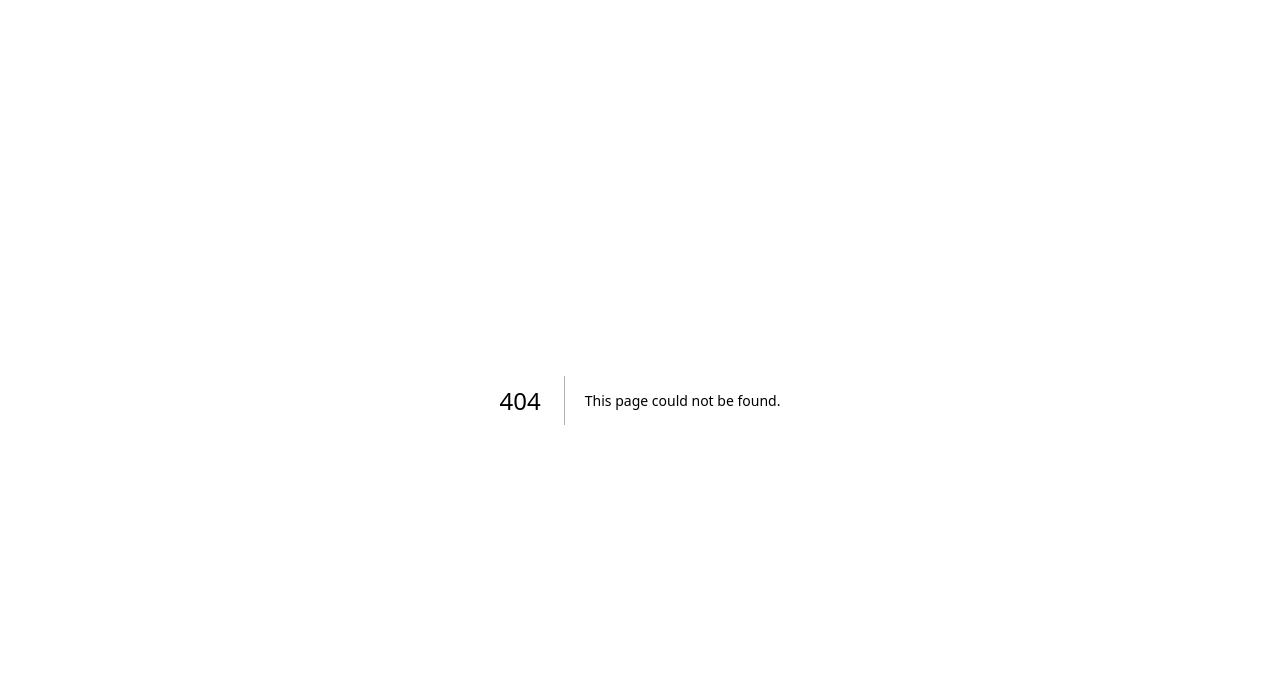
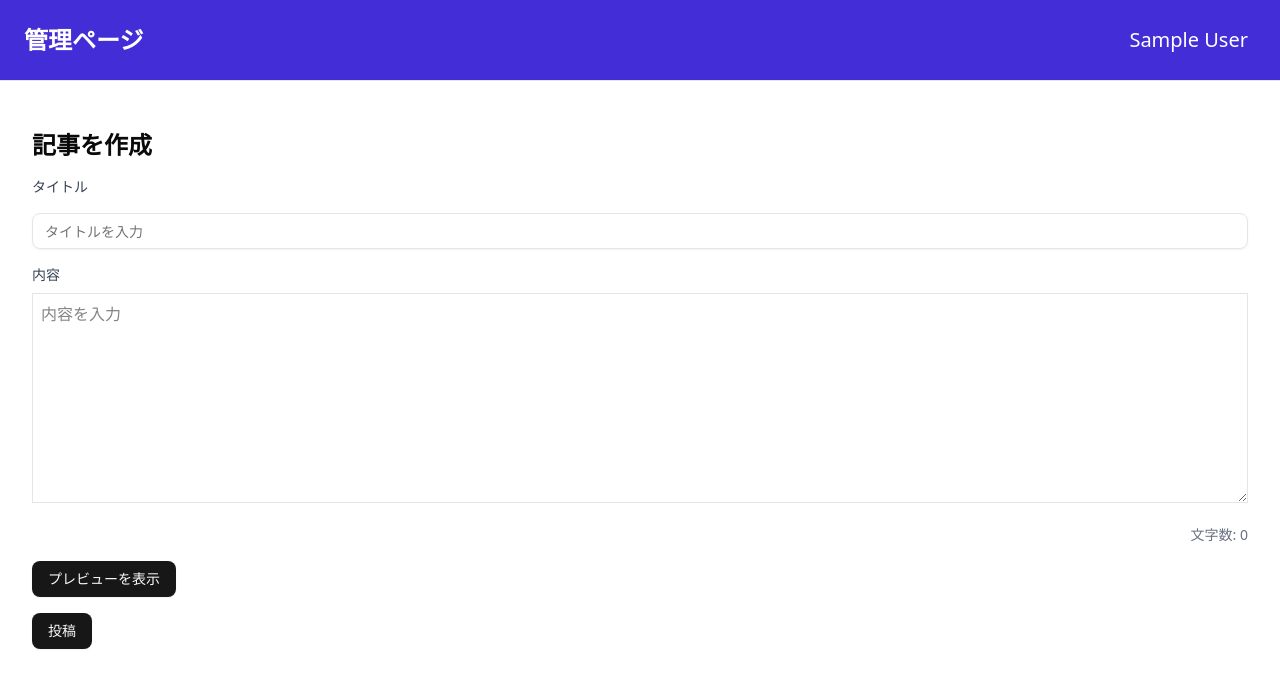
Before and after one commit to Toshipy/full-stack-blog, a Next.js app: page /manage/posts/create in a window 1280 px wide. Before the commit this address had no page. Shown: the top 688 px of the page. Built offline with nearby package versions, Linux system fonts and the light colour scheme; no server answers; sample sign-in values are in the browser's storage.

Commit message:
install markdown

```diff
--- a/package.json
+++ b/package.json
@@ -24,6 +24,7 @@
     "@radix-ui/react-label": "^2.1.2",
     "@radix-ui/react-navigation-menu": "^1.2.5",
     "@radix-ui/react-slot": "^1.1.2",
+    "@tailwindcss/typography": "^0.5.16",
     "@types/bcrypt": "^5.0.2",
     "bcryptjs": "^3.0.2",
     "class-variance-authority": "^0.7.1",
@@ -34,6 +35,11 @@
     "next-auth": "5.0.0-beta.25",
     "react": "^19.0.0",
     "react-dom": "^19.0.0",
+    "react-markdown": "9.0.3",
+    "react-textarea-autosize": "^8.5.7",
+    "rehype-highlight": "7.0.1",
+    "rehype-raw": "^7.0.0",
+    "remark-gfm": "4.0.0",
     "tailwind-merge": "^3.0.2",
     "tailwindcss-animate": "^1.0.7",
     "zod": "^3.24.2"
--- a/src/app/(private)/dashboard/page.tsx
+++ b/src/app/(private)/dashboard/page.tsx
@@ -2,6 +2,7 @@ import { auth } from '@/auth'
 import PostDropdownMenu from '@/components/post/PostDropdown'
 import { Button } from '@/components/ui/button'
 import { getOwnPosts } from '@/lib/ownPost'
+import Link from 'next/link'
 
 export default async function DashboardPage() {
   const session = await auth()
@@ -9,9 +10,7 @@ export default async function DashboardPage() {
   if (!userId || !session?.user?.id) {
     throw new Error('ユーザーが見つかりません')
   }
-  console.log(userId)
   const posts = await getOwnPosts(userId)
-  console.log(posts)
   if (!posts) {
     throw new Error('記事が見つかりません')
   }
@@ -19,7 +18,11 @@ export default async function DashboardPage() {
     <div>
       <div className="flex justify-between items-center mb-6">
         <h1 className="text-3xl font-bold">記事一覧</h1>
-        <Button size="lg">新規投稿</Button>
+        <Link href="/manage/posts/create">
+          <Button className="cursor-pointer" size="lg">
+            新規投稿
+          </Button>
+        </Link>
       </div>
       <div className="overflow-x-auto">
         <table className="w-full border-collapse">
--- /dev/null
+++ b/src/app/(private)/manage/posts/create/page.tsx
@@ -0,0 +1,88 @@
+'use client'
+
+import { Button } from '@/components/ui/button'
+import { Input } from '@/components/ui/input'
+import { Label } from '@/components/ui/label'
+import { ChangeEvent, useState } from 'react'
+import ReactMarkdown from 'react-markdown'
+import TextareaAutosize from 'react-textarea-autosize'
+import rehypeHighlight from 'rehype-highlight'
+import remarkGfm from 'remark-gfm'
+
+export default function CreatePostPage() {
+  const [content, setContent] = useState('')
+  const [contentLength, setContentLength] = useState(0)
+  const [preview, setPreview] = useState(false)
+
+  const handleContentChange = (e: ChangeEvent<HTMLTextAreaElement>) => {
+    const content = e.target.value
+    setContent(content)
+    setContentLength(content.length)
+  }
+
+  return (
+    <div className="container mx-auto px-4 py-6">
+      <h1 className="text-2xl font-bold mb-4">記事を作成</h1>
+      <form className="space-y-4">
+        <div className="space-y-2">
+          <Label
+            htmlFor="title"
+            className="block text-sm font-medium text-gray-700"
+          >
+            タイトル
+          </Label>
+        </div>
+        <Input
+          type="text"
+          id="title"
+          name="title"
+          placeholder="タイトルを入力"
+        />
+        <div className="space-y-2">
+          <Label
+            htmlFor="content"
+            className="block text-sm font-medium text-gray-700"
+          >
+            内容
+          </Label>
+          <TextareaAutosize
+            className="w-full border p-2"
+            id="content"
+            name="content"
+            placeholder="内容を入力"
+            minRows={8}
+            value={content}
+            onChange={handleContentChange}
+          />
+        </div>
+        <div className="text-right text-sm text-gray-500 mt-1">
+          文字数: {contentLength}
+        </div>
+        <div>
+          <Button
+            className="cursor-pointer"
+            type="button"
+            onClick={() => setPreview(!preview)}
+          >
+            {preview ? 'プレビューを閉じる' : 'プレビューを表示'}
+          </Button>
+        </div>
+        {preview && (
+          <div className="border p-4 bg-gray-50 prose max-w-none">
+            <ReactMarkdown
+              remarkPlugins={[remarkGfm]}
+              rehypePlugins={[rehypeHighlight]}
+              skipHtml={false}
+              unwrapDisallowed={true}
+            >
+              {content}
+            </ReactMarkdown>
+          </div>
+        )}
+        <Button className="cursor-pointer" type="submit">
+          投稿
+        </Button>
+      </form>
+    </div>
+  )
+}
--- a/src/app/globals.css
+++ b/src/app/globals.css
@@ -127,3 +127,7 @@
     @apply bg-background text-foreground;
   }
 }
+
+.markdown > * {
+  all: revert;
+}
--- a/tailwind.config.ts
+++ b/tailwind.config.ts
@@ -57,5 +57,5 @@ export default {
       }
     }
   },
-  plugins: [require('tailwindcss-animate')]
+  plugins: [require('tailwindcss-animate'), require('@tailwindcss/typography')]
 } satisfies Config
```
Also changed, not shown: 1 other file (tests, documents, lock files or other folders).
